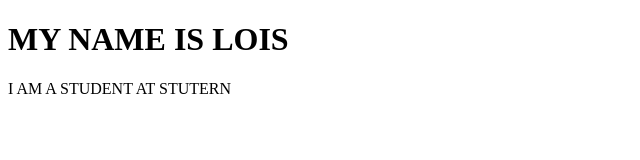
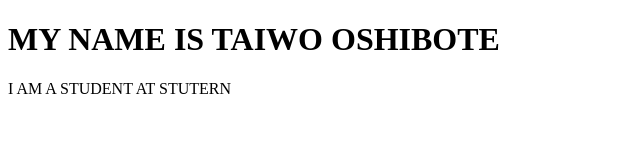
Before and after one commit to Esimehro/new-one, a plain HTML site: page index.html in a window 1280 px wide. Shown: the whole page, without its empty margins (0-640 px from the left). Drawn offline with Linux system fonts and the light colour scheme.

Commit message:
i made changes to the h1 tag where i changed the name of te user

```diff
--- a/index.html
+++ b/index.html
@@ -7,7 +7,7 @@
   <title>Document</title>
 </head>
 <body>
-  <h1>MY NAME IS LOIS</h1>
+  <h1>MY NAME IS TAIWO OSHIBOTE</h1>
   <P>I AM A STUDENT AT STUTERN</P>
 </body>
 </html>
```
